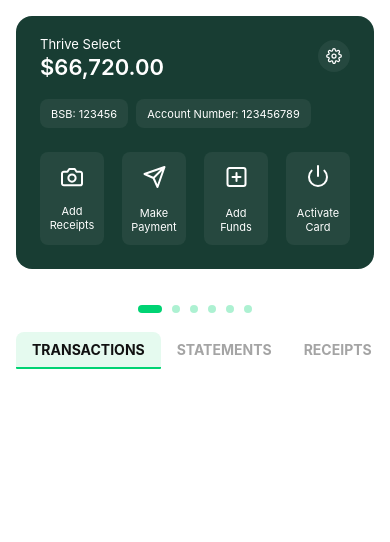
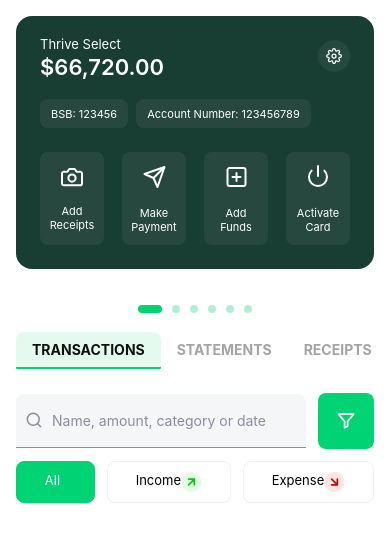
Before and after one commit to alex1092/thriday-test, a React Native app: screen / in a window 390 px wide. Shown: the top 542 px of the page. Built offline with nearby package versions, Linux system fonts and the light colour scheme.

Commit message:
feat(tabs): creates tabs ui

```diff
--- a/App.tsx
+++ b/App.tsx
@@ -1,8 +1,12 @@
+import { useState } from 'react';
 import { SafeAreaView, StyleSheet, View } from 'react-native';
 
 import { Billboard } from './src/components/Billboard';
-import Stepper from './src/components/Stepper';
+import { Footer } from './src/components/Footer';
+import { Search } from './src/components/Search';
+import { Stepper } from './src/components/Stepper';
 import { Tabs } from './src/components/Tabs';
+import { Tag } from './src/components/Tag';
 
 export default function App() {
   return (
@@ -13,6 +17,12 @@
       </View>
 
       <Tabs />
+
+      <Search />
+
+      <Tag />
+
+      {/* <Footer /> */}
     </SafeAreaView>
   );
 }
--- /dev/null
+++ b/assets/icons/ExpensesIcon.tsx
@@ -0,0 +1,23 @@
+import * as React from 'react';
+import Svg, { SvgProps, Path } from 'react-native-svg';
+const ExpenseIcon = (props: SvgProps) => (
+  <Svg width={21} height={20} fill="none" {...props}>
+    <Path
+      fill="#fff"
+      d="M10.5 20c-5.523 0-10-4.477-10-10s4.477-10 10-10 10 4.477 10 10-4.477 10-10 10Z"
+    />
+    <Path
+      fill="#C00"
+      d="M10.5 20c-5.523 0-10-4.477-10-10s4.477-10 10-10 10 4.477 10 10-4.477 10-10 10Z"
+      opacity={0.1}
+    />
+    <Path
+      stroke="#C00"
+      strokeLinecap="round"
+      strokeLinejoin="round"
+      strokeWidth={1.667}
+      d="M7.671 12.829h5.657V7.171M7.672 7.172l5.657 5.657"
+    />
+  </Svg>
+);
+export default ExpenseIcon;
--- /dev/null
+++ b/assets/icons/FilterIcon.tsx
@@ -0,0 +1,14 @@
+import * as React from 'react';
+import Svg, { SvgProps, Path } from 'react-native-svg';
+const FilterIcon = (props: SvgProps) => (
+  <Svg  width={22} height={22} fill="none" {...props}>
+    <Path
+      stroke="#fff"
+      strokeLinecap="round"
+      strokeLinejoin="round"
+      strokeWidth={1.7}
+      d="M3.552 4.212h15.084l-6.033 7.135v4.932l-3.017 1.509v-6.441L3.552 4.212Z"
+    />
+  </Svg>
+);
+export default FilterIcon;
--- /dev/null
+++ b/assets/icons/IncomeIcon.tsx
@@ -0,0 +1,23 @@
+import * as React from 'react';
+import Svg, { SvgProps, Path } from 'react-native-svg';
+const IncomeIcon = (props: SvgProps) => (
+  <Svg width={21} height={20} fill="none" {...props}>
+    <Path
+      fill="#fff"
+      d="M10.5 0C4.977 0 .5 4.477.5 10s4.477 10 10 10 10-4.477 10-10-4.477-10-10-10Z"
+    />
+    <Path
+      fill="#0C0"
+      d="M10.5 0C4.977 0 .5 4.477.5 10s4.477 10 10 10 10-4.477 10-10-4.477-10-10-10Z"
+      opacity={0.1}
+    />
+    <Path
+      stroke="#0C0"
+      strokeLinecap="round"
+      strokeLinejoin="round"
+      strokeWidth={1.667}
+      d="M7.671 7.171h5.657v5.657M7.672 12.828l5.657-5.656"
+    />
+  </Svg>
+);
+export default IncomeIcon;
--- /dev/null
+++ b/assets/icons/SearchIcon.tsx
@@ -0,0 +1,14 @@
+import * as React from 'react';
+import Svg, { SvgProps, Path } from 'react-native-svg';
+const SearchIcon = (props: SvgProps) => (
+  <Svg width={16} height={16} fill="none" {...props}>
+    <Path
+      stroke="#8C8CA1"
+      strokeLinecap="round"
+      strokeLinejoin="round"
+      strokeWidth={1.481}
+      d="M7.26 13.185a5.926 5.926 0 1 0 0-11.852 5.926 5.926 0 0 0 0 11.852ZM14.667 14.667l-3.223-3.223"
+    />
+  </Svg>
+);
+export default SearchIcon;
--- /dev/null
+++ b/src/components/Footer.tsx
@@ -0,0 +1,26 @@
+import { colors } from '@theme/colors';
+import { View, Text, StyleSheet } from 'react-native';
+
+export const Footer = () => {
+  return (
+    <View style={styles.container}>
+      <Text style={styles.textStyles}>
+        Team Thrive Pty Ltd ABN 15 637 676 496 (Thriday) is an authorised representative of Regional
+        Australia Bank ABN 21 087 650 360  AFSL 241167 (Regional Australia Bank).
+      </Text>
+    </View>
+  );
+};
+
+const styles = StyleSheet.create({
+  container: {
+    paddingBottom: 40,
+    paddingHorizontal: 16,
+  },
+  textStyles: {
+    color: colors.neutral.davysGrey,
+    fontSize: 11,
+    fontWeight: '400',
+    alignSelf: 'stretch',
+  },
+});
--- /dev/null
+++ b/src/components/Search.tsx
@@ -0,0 +1,70 @@
+import { colors } from '@theme/colors';
+import { useState } from 'react';
+import { View, Text, Pressable, StyleSheet, TextInput } from 'react-native';
+
+import FilterIcon from '../../assets/icons/FilterIcon';
+import SearchIcon from '../../assets/icons/SearchIcon';
+
+export const Search = () => {
+  const [inputText, onChangeInputText] = useState('');
+
+  return (
+    <View style={styles.container}>
+      <View style={styles.searchBarContainer}>
+        <View style={styles.searchIcon}>
+          <SearchIcon />
+        </View>
+        <TextInput
+          style={styles.searchBarTextInput}
+          onChangeText={onChangeInputText}
+          value={inputText}
+          placeholderTextColor={colors.neutral.coolGrey}
+          placeholder="Name, amount, category or date"
+        />
+      </View>
+
+      <Pressable style={styles.filterIconContainer}>
+        <FilterIcon />
+      </Pressable>
+    </View>
+  );
+};
+
+const styles = StyleSheet.create({
+  container: {
+    marginTop: 24,
+    flexDirection: 'row',
+    justifyContent: 'space-between',
+    alignItems: 'center',
+    marginHorizontal: 16,
+  },
+  searchBarContainer: {
+    flex: 1,
+    marginRight: 12,
+    flexDirection: 'row',
+    backgroundColor: '#C5D0DB30',
+    borderTopLeftRadius: 8,
+    borderTopRightRadius: 8,
+    borderBottomColor: colors.neutral.coolGrey,
+    borderBottomWidth: 1,
+  },
+  filterIconContainer: {
+    minHeight: 56,
+    minWidth: 56,
+    padding: 10,
+    alignItems: 'center',
+    alignContent: 'center',
+    justifyContent: 'center',
+    borderRadius: 8,
+    backgroundColor: colors.primary.green,
+  },
+  searchBarTextInput: {
+    paddingVertical: 18,
+    marginLeft: 10,
+  },
+  searchIcon: {
+    paddingLeft: 10,
+
+    paddingVertical: 18,
+  },
+});
--- a/src/components/Stepper.tsx
+++ b/src/components/Stepper.tsx
@@ -1,6 +1,6 @@
 import * as React from 'react';
 import Svg, { SvgProps, Circle, Rect } from 'react-native-svg';
-const Stepper = (props: SvgProps) => (
+export const Stepper = (props: SvgProps) => (
   <Svg width={114} height={8} fill="none" {...props}>
     <Circle cx={38} cy={4} r={4} fill="#00D373" opacity={0.32} />
     <Circle cx={56} cy={4} r={4} fill="#00D373" opacity={0.32} />
@@ -10,4 +10,3 @@
     <Rect width={24} height={8} fill="#00D373" rx={4} />
   </Svg>
 );
-export default Stepper;
--- /dev/null
+++ b/src/components/Tag.tsx
@@ -0,0 +1,88 @@
+import { colors } from '@theme/colors';
+import { useState, useCallback, memo } from 'react';
+import { Pressable, Text, StyleSheet, View } from 'react-native';
+
+import ExpenseIcon from '../../assets/icons/ExpensesIcon';
+import IncomeIcon from '../../assets/icons/IncomeIcon';
+
+const tagValues = [
+  {
+    label: 'All',
+    icon: null,
+  },
+  {
+    label: 'Income',
+    icon: <IncomeIcon />,
+  },
+  {
+    label: 'Expense',
+    icon: <ExpenseIcon />,
+  },
+];
+
+export const Tag = memo(() => {
+  const [activeIndex, setActiveIndex] = useState(0);
+
+  const handlePress = useCallback((index: number) => {
+    setActiveIndex(index);
+  }, []);
+
+  return (
+    <View style={styles.container}>
+      {tagValues.map((tag, index) => (
+        <Pressable
+          key={index}
+          onPress={() => handlePress(index)}
+          style={[
+            index === activeIndex ? styles.activeButtonStyle : styles.inactiveButtonStyles,
+            styles.buttonStyle,
+          ]}>
+          <Text style={index === activeIndex ? styles.activeTextStyle : styles.inactiveTextStyle}>
+            {tag.label}
+          </Text>
+          {tag.icon ?? <View style={styles.iconStyle}>{tag.icon}</View>}
+        </Pressable>
+      ))}
+    </View>
+  );
+});
+
+const styles = StyleSheet.create({
+  container: {
+    paddingTop: 12,
+    paddingHorizontal: 16,
+    flexDirection: 'row',
+    gap: 12,
+  },
+  buttonStyle: {
+    flexGrow: 1,
+    paddingVertical: 10,
+    paddingHorizontal: 20,
+    borderRadius: 8,
+    flexDirection: 'row',
+    justifyContent: 'center',
+    alignContent: 'center',
+  },
+  activeButtonStyle: {
+    backgroundColor: colors.primary.green,
+    borderColor: colors.primary.green,
+    borderWidth: 1,
+    paddingVertical: 10,
+    paddingHorizontal: 15,
+    borderRadius: 8,
+  },
+  inactiveButtonStyles: {
+    borderWidth: 1,
+    borderColor: colors.neutral.borderColorWhite,
+  },
+  activeTextStyle: {
+    color: colors.neutral.white,
+    fontSize: 13,
+  },
+  inactiveTextStyle: {
+    fontSize: 13,
+  },
+  iconStyle: {
+    marginLeft: 6,
+  },
+});
--- a/src/theme/colors.ts
+++ b/src/theme/colors.ts
@@ -7,5 +7,8 @@
   neutral: {
     white: '#FFFFFF',
     chineseBlack: '#111111',
+    coolGrey: '#8C8CA1',
+    davysGrey: '#555555',
+    borderColorWhite: '#ECF1F4',
   },
 };
```
